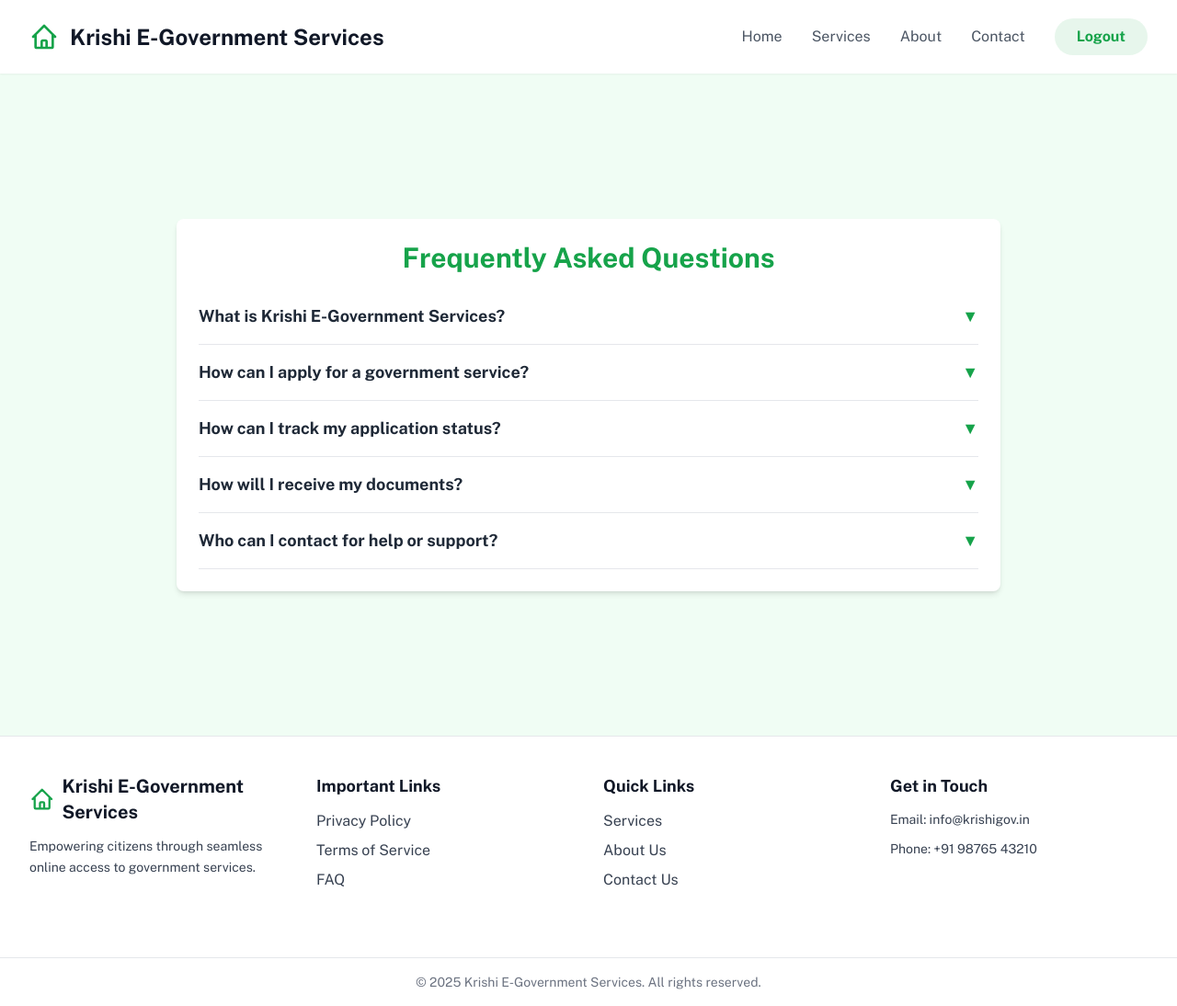
After one commit to hetvi017/E-gov-services, a Flask app: page /faq in a window 1280 px wide. The commit adds this page. Shown: the whole page at 92% size. Run offline with Flask 3, Linux system fonts and the light colour scheme; parts of the project's set-up code (start-up, migrations or seed data) failed here and were passed over; some libraries are stand-ins or nearby versions.

```diff
--- a/app.py
+++ b/app.py
@@ -10,7 +10,7 @@ import smtplib  # For sending emails
 from email.message import EmailMessage
 import random
 import string
-
+import json
 import os
 import uuid
 from datetime import datetime
@@ -50,6 +50,62 @@ def get_db_connection():
         database="gov_services"
     )
 
+# --- STEP 1: Connect to MySQL ---
+try:
+    conn = mysql.connector.connect(
+        host="localhost",
+        user="root",
+        password="root",  # change this
+        database="gov_services"   # change this
+    )
+    cursor = conn.cursor()
+    print("✅ Database connected successfully.")
+except mysql.connector.Error as err:
+    print(f"❌ MySQL connection error: {err}")
+    exit()
+
+# --- STEP 2: Load JSON file safely ---
+json_path = r"C:\Users\Hetvi\OneDrive\Desktop\Final Year Project\E-Gov\data.json"  # update your path
+
+if not os.path.exists(json_path):
+    print(f"❌ JSON file not found: {json_path}")
+    exit()
+
+try:
+    with open(json_path, "r", encoding="utf-8") as file:
+        data = json.load(file)
+        if not data:
+            print("❌ JSON file is empty or invalid.")
+            exit()
+except json.JSONDecodeError as e:
+    print(f"❌ Invalid JSON format: {e}")
+    exit()
+
+print("✅ JSON loaded successfully.")
+
+try:
+    for record in data:
+        # adjust fields according to your JSON structure
+        title = record.get("title")
+        documents = json.dumps(record.get("documents", {}))  # safely handle missing keys
+
+        cursor.execute("""
+            INSERT INTO service (title, documents)
+            VALUES (%s, %s)
+        """, (title, documents))
+
+    conn.commit()
+    print("✅ JSON data inserted successfully into MySQL.")
+
+except TypeError as te:
+    print(f"❌ TypeError occurred: {te}")
+except mysql.connector.Error as err:
+    print(f"❌ MySQL error: {err}")
+finally:
+    cursor.close()
+    conn.close()
+    print("🔒 Database connection closed.")
+
 
 # ---------- MODELS ----------
 # ✅ Define your model
@@ -60,7 +116,7 @@ class Service(db.Model):
     short_desc = db.Column(db.Text)
     long_desc = db.Column(db.Text)
     base_price = db.Column(db.Float)
-    documents = db.Column(db.Text)  # list of {"name": "Aadhaar", "price": 20.0}
+    documents = db.Column(db.Text)  # ✅ store as TEXT  # list of {"name": "Aadhaar", "price": 20.0}
 
 class Application(db.Model):
     id = db.Column(db.Integer, primary_key=True)
@@ -89,33 +145,41 @@ def generate_app_id():
     return f"APP-{next_num:04d}"
 
 def calculate_item_amount(service_obj, selected_doc_names):
+    import json
     total = Decimal(service_obj.base_price or 0)
-    docs = service_obj.documents or []
-    if isinstance(docs, str):
-        try:
-            import json
-            docs = json.loads(docs)
-        except Exception:
-            docs = []
+    docs = service_obj.documents
+
+    # ✅ Convert JSON text to Python list
+    try:
+        docs = json.loads(docs) if docs else []
+    except Exception:
+        docs = []
+
     for doc in docs:
         if isinstance(doc, dict) and doc.get('name') in selected_doc_names:
             total += Decimal(str(doc.get('price', 0)))
     return total
 
 
+
 # ---------- SAMPLE DATA LOADER (run once) ----------
 @app.cli.command("initdb")
 def initdb_command():
+    db.create_all()
 
-    # Add sample services if none exist
     if not Service.query.first():
+        import json
         s1 = Service(
             title="PAN Card Service",
             image="pan.jpg",
             short_desc="Apply or update PAN",
             long_desc="Full PAN support",
             base_price=50,
-            documents=[{"name":"Passport Photo","price":20},{"name":"Aadhaar Copy","price":10},{"name":"Address Proof","price":15}]
+            documents=json.dumps([
+                {"name": "Passport Photo", "price": 20},
+                {"name": "Aadhaar Copy", "price": 10},
+                {"name": "Address Proof", "price": 15}
+            ])
         )
         s2 = Service(
             title="Aadhaar Service",
@@ -123,12 +187,15 @@ def initdb_command():
             short_desc="Aadhaar update & registration",
             long_desc="Aadhaar support",
             base_price=40,
-            documents=[{"name":"Passport Photo","price":20},{"name":"Proof of Address","price":10}]
+            documents=json.dumps([
+                {"name": "Passport Photo", "price": 20},
+                {"name": "Proof of Address", "price": 10}
+            ])
         )
-        db.session.add_all([s1,s2])
+        db.session.add_all([s1, s2])
         db.session.commit()
-    print("DB initialized")
-    db.create_all()
+    print("✅ Database initialized successfully with sample data")
+
 
 
 @app.route('/')
@@ -286,6 +353,10 @@ def terms():
 @app.route('/privacy')
 def privacy():
     return render_template('privacy.html')
+
+@app.route('/faq')
+def faq():
+    return render_template('faq.html')
 
 
 services_data = [
--- /dev/null
+++ b/data.json
@@ -0,0 +1,4 @@
+[
+    {"title": "PAN Card Service", "documents": {"id_proof": "Aadhaar", "photo": "passport.jpg"}},
+    {"title": "Aadhaar Update", "documents": {"id_proof": "PAN", "photo": "user.jpg"}}
+]
--- a/templates/about.html
+++ b/templates/about.html
@@ -1,6 +1,6 @@
 {% extends "base.html" %}
 
-{% block content1 %}
+{% block button %}
   <a class="px-6 py-2 bg-primary/10 text-primary dark:bg-primary/20 dark:text-primary rounded-full font-semibold hover:bg-primary/20 dark:hover:bg-primary/30 transition-colors duration-200" href="/">Logout</a>
 {% endblock %}
 
@@ -75,3 +75,7 @@
   </div>
 </div>
 {% endblock %}
+
+{% block footer %}
+  {% include "footer.html" %}
+{% endblock %}
--- a/templates/base.html
+++ b/templates/base.html
@@ -46,7 +46,7 @@
 <a class="text-gray-600 dark:text-gray-300 hover:text-primary dark:hover:text-primary transition-colors duration-200" href="/services">Services</a>
 <a class="text-gray-600 dark:text-gray-300 hover:text-primary dark:hover:text-primary transition-colors duration-200" href="/about">About</a>
 <a class="text-gray-600 dark:text-gray-300 hover:text-primary dark:hover:text-primary transition-colors duration-200" href="/contact">Contact</a>
-    {% block content1 %}
+    {% block button %}
 
     {% endblock %}
 </nav>
@@ -59,7 +59,8 @@
     {% endblock %}
 </main>
 </div>
-  {% block content2 %}
+  {% block footer %}
 
     {% endblock %}
+
 </body></html>
--- /dev/null
+++ b/templates/faq.html
@@ -0,0 +1,82 @@
+{% extends "base.html" %}
+
+{% block button %}
+  <a class="px-6 py-2 bg-primary/10 text-primary dark:bg-primary/20 dark:text-primary rounded-full font-semibold hover:bg-primary/20 dark:hover:bg-primary/30 transition-colors duration-200" href="/">Logout</a>
+{% endblock %}
+
+{% block content %}
+<section class="w-full max-w-4xl mx-auto bg-white dark:bg-[#052e16] rounded-lg shadow-md p-6">
+  <h1 class="text-3xl font-bold text-center text-primary mb-8">Frequently Asked Questions</h1>
+
+  <div class="space-y-4">
+    <!-- FAQ 1 -->
+    <details class="group border-b border-gray-200 dark:border-gray-700 pb-4">
+      <summary class="flex justify-between items-center cursor-pointer text-lg font-semibold text-gray-800 dark:text-gray-100">
+        What is Krishi E-Government Services?
+        <span class="text-primary group-open:rotate-180 transition-transform duration-200">
+          ▼
+        </span>
+      </summary>
+      <p class="mt-2 text-gray-600 dark:text-gray-300">
+        Krishi E-Government Services is an online platform that provides easy access to various government-related services such as PAN, Aadhaar, and other official documents, all in one place.
+      </p>
+    </details>
+
+    <!-- FAQ 2 -->
+    <details class="group border-b border-gray-200 dark:border-gray-700 pb-4">
+      <summary class="flex justify-between items-center cursor-pointer text-lg font-semibold text-gray-800 dark:text-gray-100">
+        How can I apply for a government service?
+        <span class="text-primary group-open:rotate-180 transition-transform duration-200">
+          ▼
+        </span>
+      </summary>
+      <p class="mt-2 text-gray-600 dark:text-gray-300">
+        You can register or log in to your account, navigate to the “Services” page, choose the required service, fill in the necessary details, upload the required documents, and submit the form.
+      </p>
+    </details>
+
+    <!-- FAQ 3 -->
+    <details class="group border-b border-gray-200 dark:border-gray-700 pb-4">
+      <summary class="flex justify-between items-center cursor-pointer text-lg font-semibold text-gray-800 dark:text-gray-100">
+        How can I track my application status?
+        <span class="text-primary group-open:rotate-180 transition-transform duration-200">
+          ▼
+        </span>
+      </summary>
+      <p class="mt-2 text-gray-600 dark:text-gray-300">
+        Once logged in, go to the “Application Tracking” section. You can view the progress of your submitted application under statuses such as “Pending,” “Processing,” or “Completed.”
+      </p>
+    </details>
+
+    <!-- FAQ 4 -->
+    <details class="group border-b border-gray-200 dark:border-gray-700 pb-4">
+      <summary class="flex justify-between items-center cursor-pointer text-lg font-semibold text-gray-800 dark:text-gray-100">
+        How will I receive my documents?
+        <span class="text-primary group-open:rotate-180 transition-transform duration-200">
+          ▼
+        </span>
+      </summary>
+      <p class="mt-2 text-gray-600 dark:text-gray-300">
+        After your application is marked “Completed,” you can download your document directly from your dashboard. Additionally, a copy will be sent to your registered email address.
+      </p>
+    </details>
+
+    <!-- FAQ 5 -->
+    <details class="group border-b border-gray-200 dark:border-gray-700 pb-4">
+      <summary class="flex justify-between items-center cursor-pointer text-lg font-semibold text-gray-800 dark:text-gray-100">
+        Who can I contact for help or support?
+        <span class="text-primary group-open:rotate-180 transition-transform duration-200">
+          ▼
+        </span>
+      </summary>
+      <p class="mt-2 text-gray-600 dark:text-gray-300">
+        You can reach out to our support team via the “Contact” page. Fill in the form or email us at <a href="mailto:support@krishiservices.in" class="text-primary hover:underline">support@krishiservices.in</a>.
+      </p>
+    </details>
+  </div>
+</section>
+{% endblock %}
+
+{% block footer %}
+  {% include "footer.html" %}
+{% endblock %}
--- a/templates/footer.html
+++ b/templates/footer.html
@@ -0,0 +1,58 @@
+
+{% block content2 %}
+<footer class="bg-white dark:bg-[#042110] text-gray-700 dark:text-gray-300 border-t border-gray-200 dark:border-gray-700">
+  <div class="container mx-auto px-4 py-10 sm:px-6 lg:px-8 grid grid-cols-1 md:grid-cols-4 gap-8">
+
+    <!-- Company Info -->
+    <div>
+      <div class="flex items-center mb-3">
+        <svg class="h-8 w-8 text-primary" fill="none" stroke="currentColor" viewBox="0 0 24 24">
+          <path d="M3 12l2-2m0 0l7-7 7 7M5 10v10a1 1 0 001 1h3m10-11l2 2m-2-2v10a1 1 0 01-1 1h-3m-6 0a1 1 0 001-1v-4a1 1 0 011-1h2a1 1 0 011 1v4a1 1 0 001 1m-6 0h6"
+                stroke-linecap="round" stroke-linejoin="round" stroke-width="2"></path>
+        </svg>
+        <span class="ml-2 text-xl font-bold text-gray-900 dark:text-white">Krishi E-Government Services</span>
+      </div>
+      <p class="text-sm leading-relaxed">
+        Empowering citizens through seamless online access to government services.
+      </p>
+    </div>
+
+    <!-- Important Links -->
+    <div>
+      <h3 class="text-lg font-semibold text-gray-900 dark:text-white mb-3">Important Links</h3>
+      <ul class="space-y-2">
+        <li><a href="/privacy" class="hover:text-primary transition-colors">Privacy Policy</a></li>
+        <li><a href="/terms" class="hover:text-primary transition-colors">Terms of Service</a></li>
+        <li><a href="/faq" class="hover:text-primary transition-colors">FAQ</a></li>
+      </ul>
+    </div>
+
+    <!-- Quick Navigation -->
+    <div>
+      <h3 class="text-lg font-semibold text-gray-900 dark:text-white mb-3">Quick Links</h3>
+      <ul class="space-y-2">
+        <li><a href="/services" class="hover:text-primary transition-colors">Services</a></li>
+        <li><a href="/about" class="hover:text-primary transition-colors">About Us</a></li>
+        <li><a href="/contact" class="hover:text-primary transition-colors">Contact Us</a></li>
+      </ul>
+    </div>
+
+    <!-- Contact / Social Media -->
+    <div>
+      <h3 class="text-lg font-semibold text-gray-900 dark:text-white mb-3">Get in Touch</h3>
+      <p class="text-sm mb-3">Email: <a href="mailto:info@krishigov.in" class="hover:text-primary">info@krishigov.in</a></p>
+      <p class="text-sm mb-3">Phone: +91 98765 43210</p>
+      <div class="flex space-x-4 mt-2">
+        <a href="#" class="hover:text-primary"><i class="fab fa-facebook-f"></i></a>
+        <a href="#" class="hover:text-primary"><i class="fab fa-twitter"></i></a>
+        <a href="#" class="hover:text-primary"><i class="fab fa-instagram"></i></a>
+        <a href="#" class="hover:text-primary"><i class="fab fa-linkedin-in"></i></a>
+      </div>
+    </div>
+  </div>
+
+  <div class="border-t border-gray-200 dark:border-gray-700 mt-8 py-4 text-center text-sm text-gray-500 dark:text-gray-400">
+    © 2025 Krishi E-Government Services. All rights reserved.
+  </div>
+</footer>
+{% endblock %}
```
Also changed, not shown: templates/apply_service.html (added, +20 -0 lines), templates/contact.html (+5 -2 lines), templates/services.html (+9 -0 lines).
